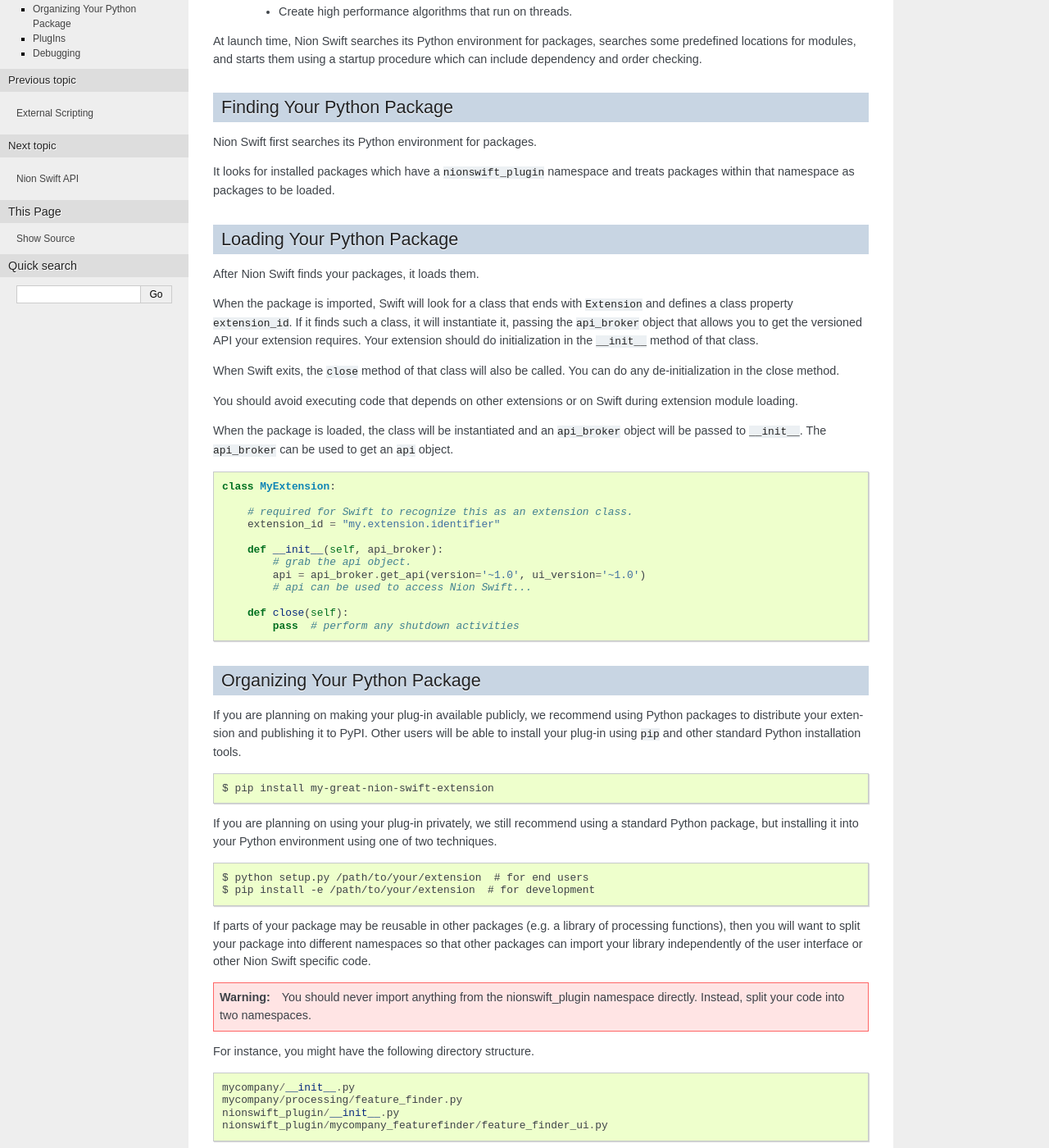
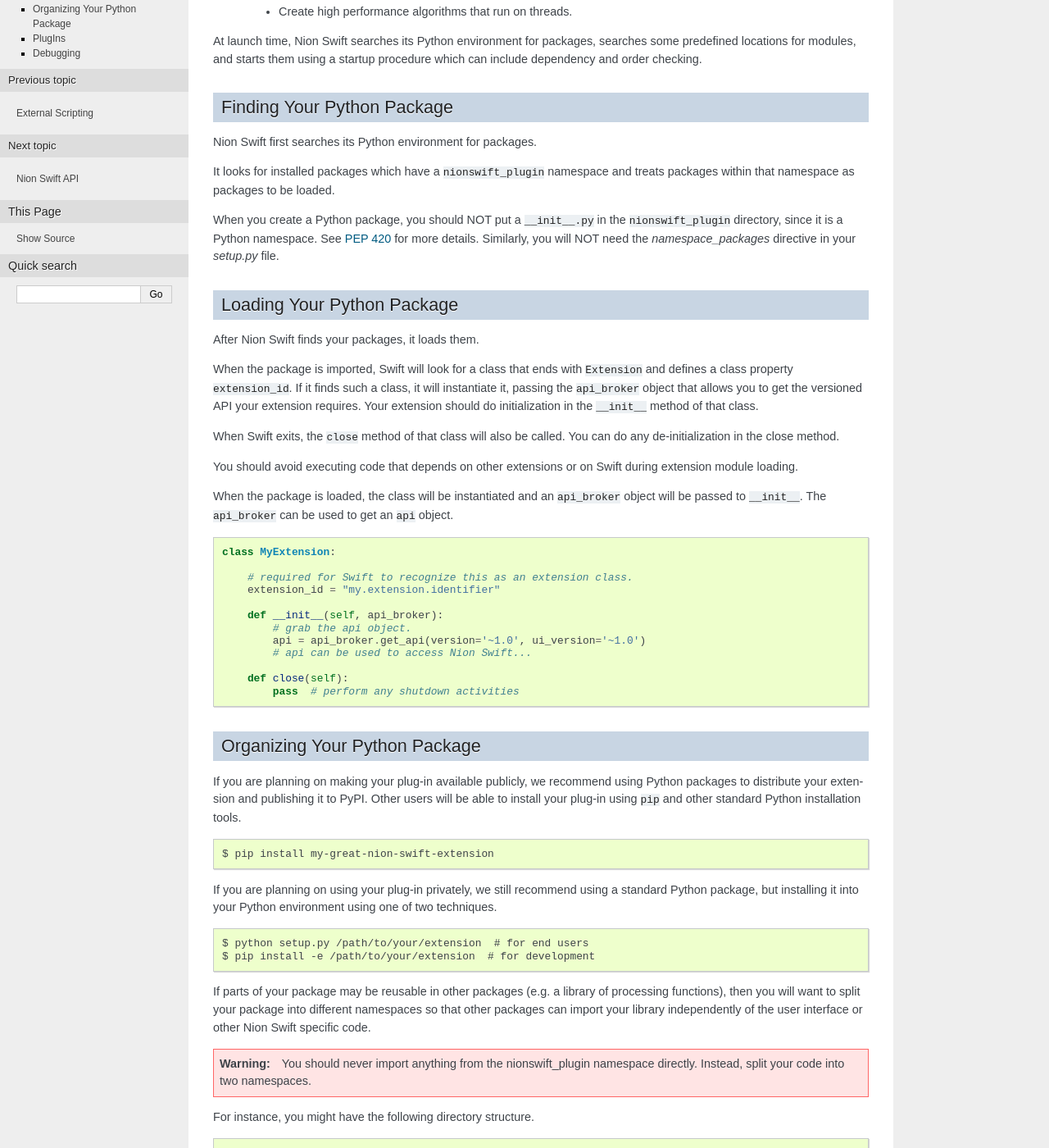
Before and after one commit to nion-software/nionswift, a Sphinx documentation site: the page built from docs/python_extensions.rst, in a window 1280 px wide and 1400 px high, scrolled down 307 px. Shown: the whole window at 82% size. Built offline with Sphinx 7.4.7, drawn with Linux system fonts in a browser that asks for light colours.

Commit message:
More namespace improvements. Now following PEP 420.

```diff
--- a/docs/python_extensions.rst
+++ b/docs/python_extensions.rst
@@ -23,6 +23,10 @@ Nion Swift first searches its Python environment for packages.
 
 It looks for installed packages which have a ``nionswift_plugin`` namespace and treats packages within that
 namespace as packages to be loaded.
+
+When you create a Python package, you should NOT put a ``__init__.py`` in the ``nionswift_plugin`` directory, since it
+is a Python namespace. See `PEP 420 <https://www.python.org/dev/peps/pep-0420/>`_ for more details. Similarly, you will
+NOT need the `namespace_packages` directive in your `setup.py` file.
 
 Loading Your Python Package
 ---------------------------
--- a/nionswift_plugin/__init__.py
+++ /dev/null
@@ -1 +0,0 @@
-__import__('pkg_resources').declare_namespace(__name__)
--- a/nionui_app/__init__.py
+++ /dev/null
@@ -1 +0,0 @@
-__import__('pkg_resources').declare_namespace(__name__)
--- a/setup.py
+++ b/setup.py
@@ -6,7 +6,6 @@ import os
 setuptools.setup(
     name="nionswift",
     version="0.0.1",
-    namespace_packages=["nion", "nionswift_plugin", "nionui_app"],
     packages=["nion.swift", "nion.swift.model", "nionui_app.nionswift", "nionswift_plugin.none", "nionlib", "nion.typeshed"],
     install_requires=['scipy', 'numpy', 'h5py', 'pytz', 'tzlocal', 'nionutils', 'niondata', 'nionui'],
     classifiers=[
```
Also changed, not shown: other parts of docs/python_extensions.rst (+0 -1 lines).
